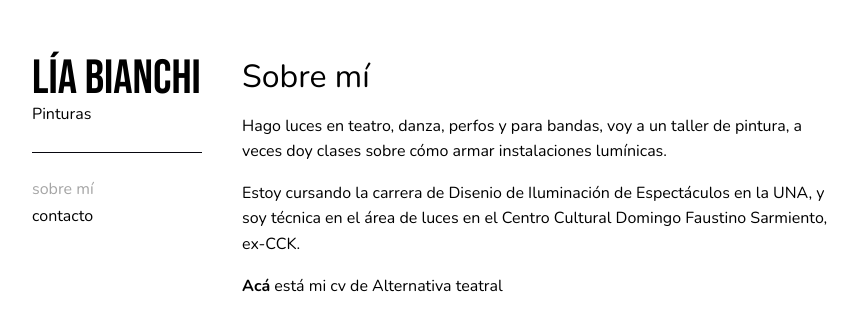
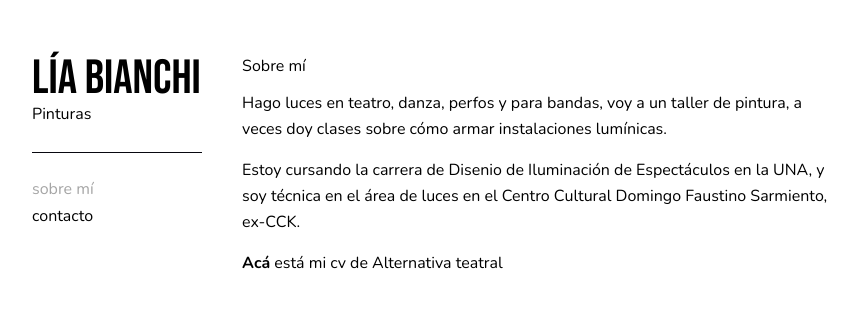
Before and after one commit to liliuuchacha/liliuuchacha.github.io, a Jekyll site: the page built from sobre-mi.md, in a window 1280 px wide. Shown: the top 331 px of the page, without its empty margins (107-965 px from the left). Built offline with Jekyll 4.4.1, drawn with Linux system fonts in a browser that asks for light colours.

Commit message:
Adjust font sizes in about and intro sections

```diff
--- a/assets/css/style.css
+++ b/assets/css/style.css
@@ -66,11 +66,11 @@ a:hover, a.active { color: var(--link-hover); }
 .intro-place { color: var(--muted); margin: 0 0 2em; }
 
 .about { max-width: 62ch; }
-.about h2 { font-weight: 300; font-size: 2rem; line-height: 1.1; margin: 0.1em 0 0.6em; }
+.about h2 { font-weight: 300; font-size: 1rem; line-height: 1.1; margin: 0.1em 0 0.6em; }
 .about h3 {
   font-family: "Bebas Neue", sans-serif;
   font-weight: 400;
-  font-size: 1.6rem;
+  font-size: 1rem;
   letter-spacing: 0.02em;
   margin: 1.6em 0 0.3em;
 }
@@ -98,5 +98,5 @@ a:hover, a.active { color: var(--link-hover); }
   .site-title { font-size: 3rem; }
   .album-list li, .link-list li { display: inline-block; margin-right: 1em; }
   .sidebar hr { margin: 0.8em 0; }
-  .intro-text { font-size: 1.7rem; }
+  .intro-text { font-size: 1rem; }
 }
```
